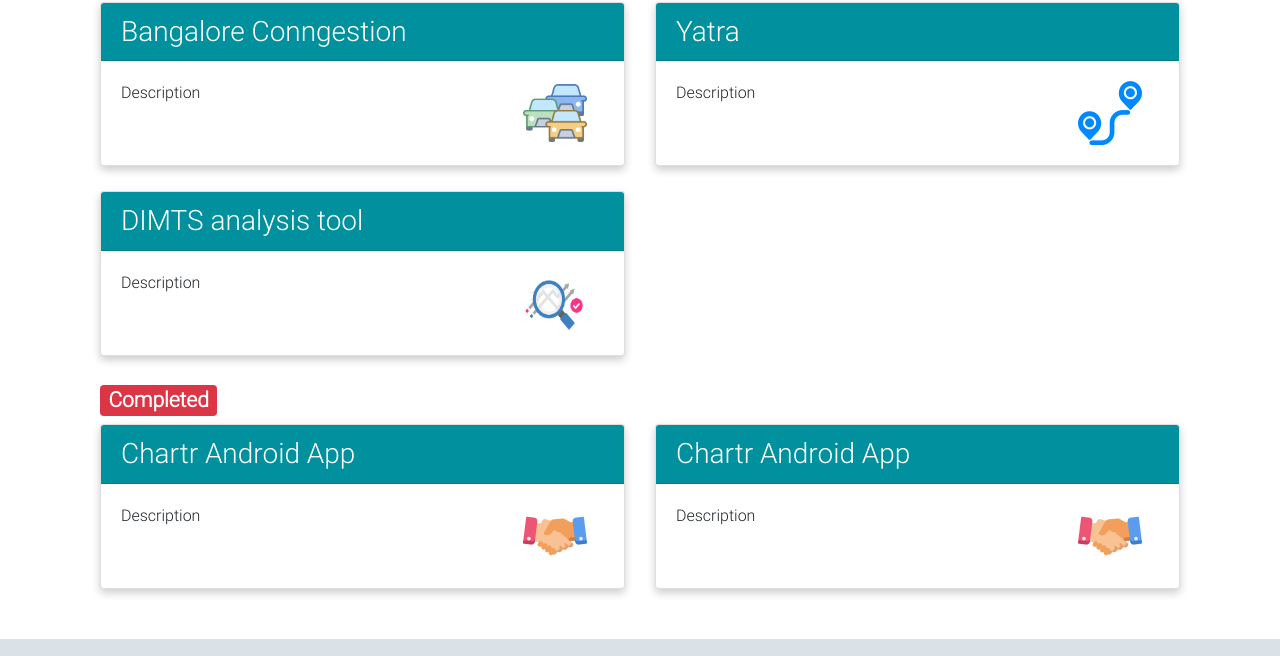
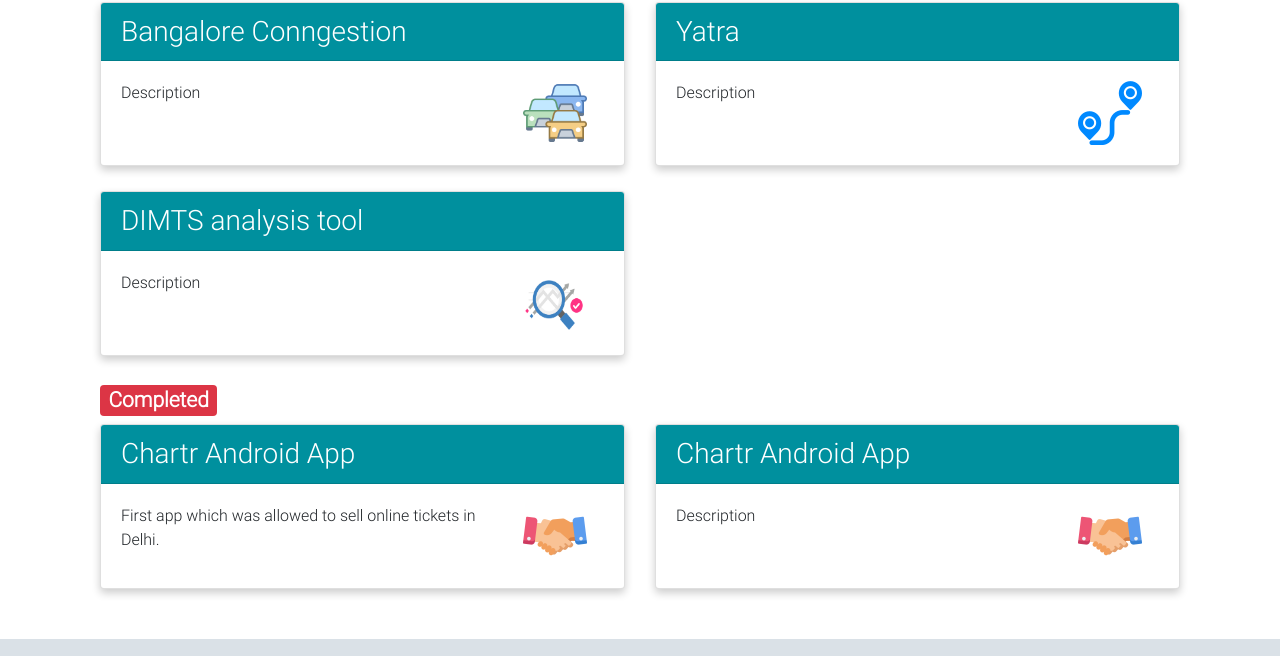
Before and after one commit to innocent-rajan/Coursera_Project, a website: page Website/projects.html in a window 1280 px wide. Shown: the part 1236-1892 px from the top of the page. Drawn offline with nearby package versions, Linux system fonts and the light colour scheme.

Commit message:
Update projects.html

```diff
--- a/Website/projects.html
+++ b/Website/projects.html
@@ -248,7 +248,7 @@
                     <div class="card-body">
                         <div class="row">
                             <div class="col-12 col-sm-9 order-last">
-                                Description
+                                First app which was allowed to sell online tickets in Delhi.
                             </div>
                             <div class="col-12 col-sm-3 order-first order-sm-last text-center">
                                 <img src="img/data_trust.png" class="project_icon img img-fluid">
```
